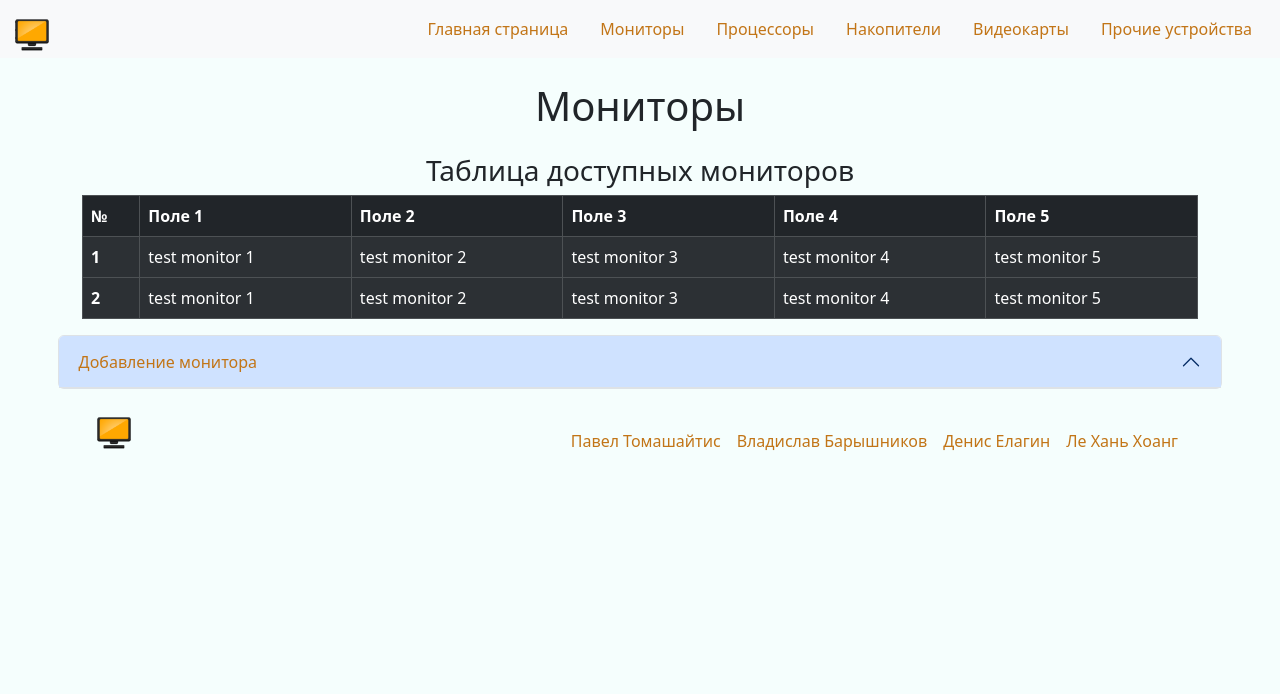
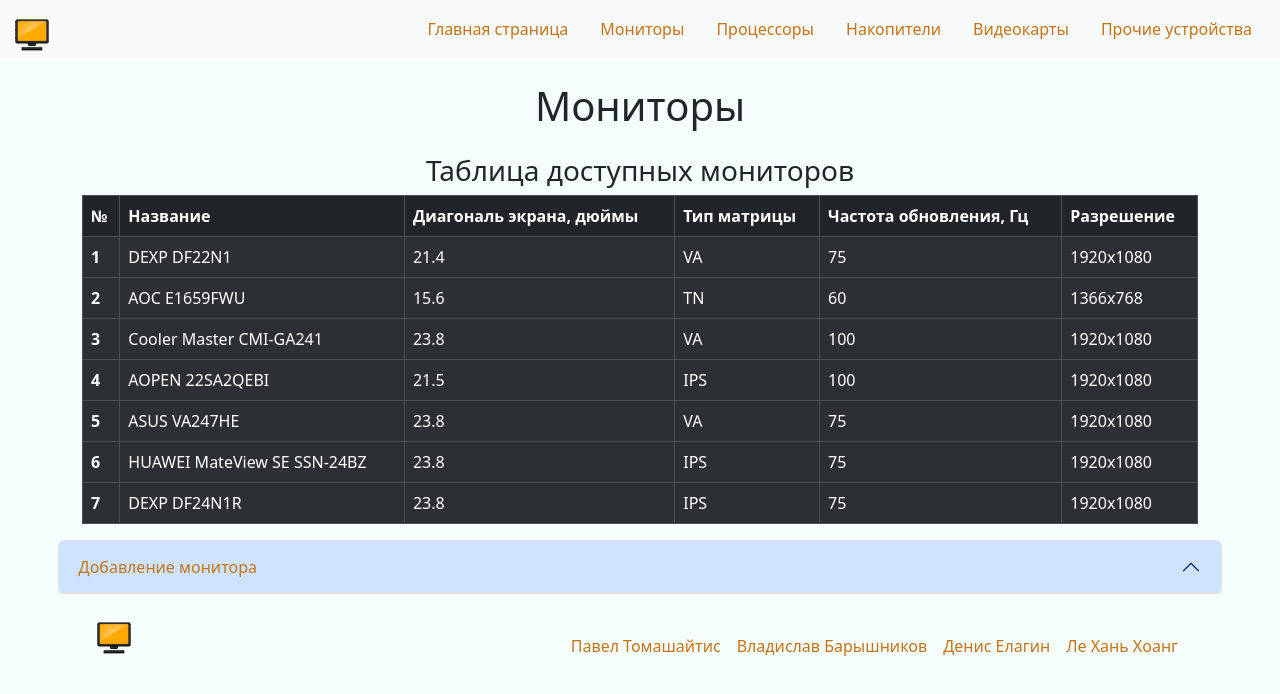
Before and after one commit to xwills1337/pc_parts_store, an Angular app: page /monitors in a window 1280 px wide. Shown: the top 694 px of the page. Built offline with nearby package versions, Linux system fonts and the light colour scheme.

Commit message:
добавил поля для мониторов

```diff
--- a/src/app/pages/monitors/monitors.component.html
+++ b/src/app/pages/monitors/monitors.component.html
@@ -8,11 +8,11 @@
                     <thead class="thead-dark">
                         <tr>
                             <th scope="col">№</th>
-                            <th scope="col">Поле 1</th>
-                            <th scope="col">Поле 2</th>
-                            <th scope="col">Поле 3</th>
-                            <th scope="col">Поле 4</th>
-                            <th scope="col">Поле 5</th>
+                            <th scope="col">Название</th>
+                            <th scope="col">Диагональ экрана, дюймы</th>
+                            <th scope="col">Тип матрицы</th>
+                            <th scope="col">Частота обновления, Гц</th>
+                            <th scope="col">Разрешение</th>
                         </tr>
                     </thead>
                     <tbody *ngFor="let monitor of monitors; let i = index">
--- a/src/assets/monitors.json
+++ b/src/assets/monitors.json
@@ -1,16 +1,51 @@
 [
-    {
-        "att1": "test monitor 1",
-        "att2": "test monitor 2",
-        "att3": "test monitor 3",
-        "att4": "test monitor 4",
-        "att5": "test monitor 5"
-    },
-    {
-        "att1": "test monitor 1",
-        "att2": "test monitor 2",
-        "att3": "test monitor 3",
-        "att4": "test monitor 4",
-        "att5": "test monitor 5"
-    }
+  {
+    "att1": "DEXP DF22N1",
+    "att2": "21.4",
+    "att3": "VA",
+    "att4": "75",
+    "att5": "1920x1080"
+  },
+  {
+    "att1": "AOC E1659FWU",
+    "att2": "15.6",
+    "att3": "TN",
+    "att4": "60",
+    "att5": "1366x768"
+  },
+  {
+    "att1": "Cooler Master CMI-GA241",
+    "att2": "23.8",
+    "att3": "VA",
+    "att4": "100",
+    "att5": "1920x1080"
+  },
+  {
+    "att1": "AOPEN 22SA2QEBI",
+    "att2": "21.5",
+    "att3": "IPS",
+    "att4": "100",
+    "att5": "1920x1080"
+  },
+  {
+    "att1": "ASUS VA247HE",
+    "att2": "23.8",
+    "att3": "VA",
+    "att4": "75",
+    "att5": "1920x1080"
+  },
+  {
+    "att1": "HUAWEI MateView SE SSN-24BZ",
+    "att2": "23.8",
+    "att3": "IPS",
+    "att4": "75",
+    "att5": "1920x1080"
+  },
+  {
+    "att1": "DEXP DF24N1R",
+    "att2": "23.8",
+    "att3": "IPS",
+    "att4": "75",
+    "att5": "1920x1080"
+  }
 ]
```
